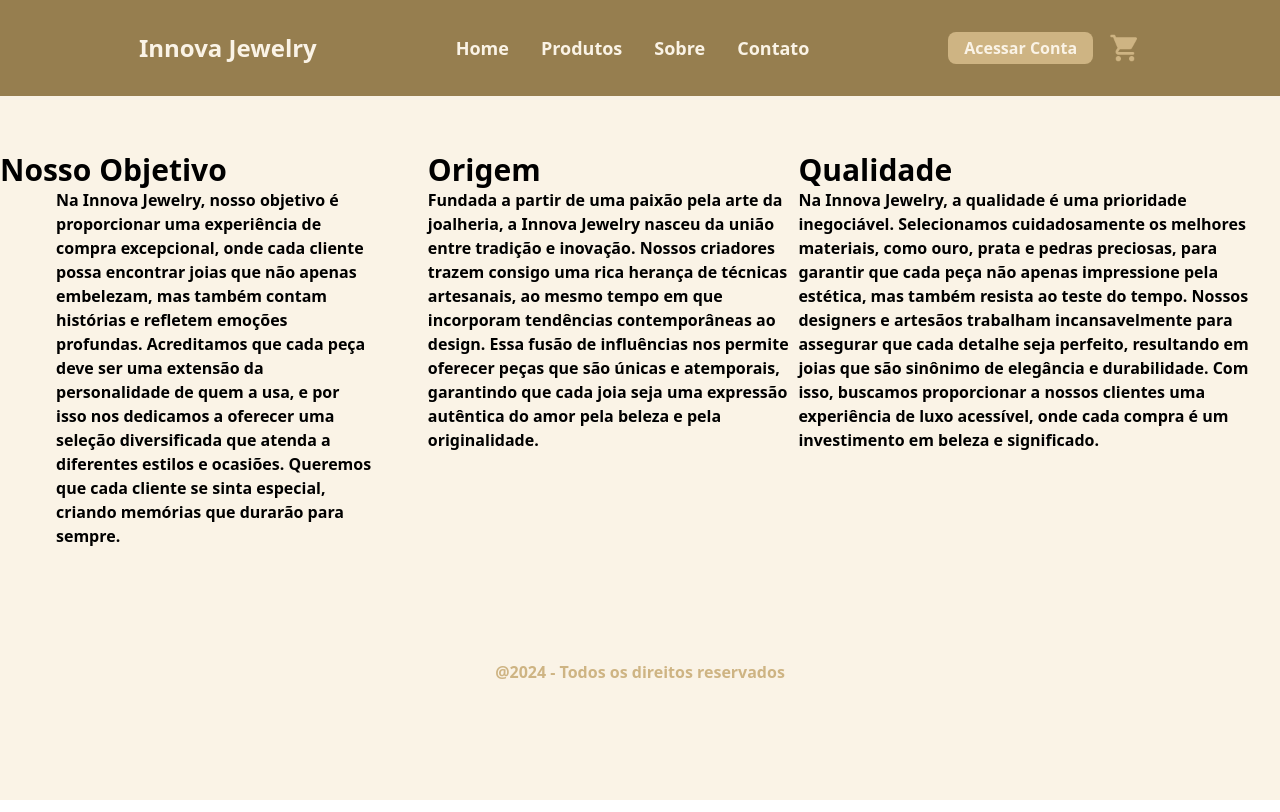
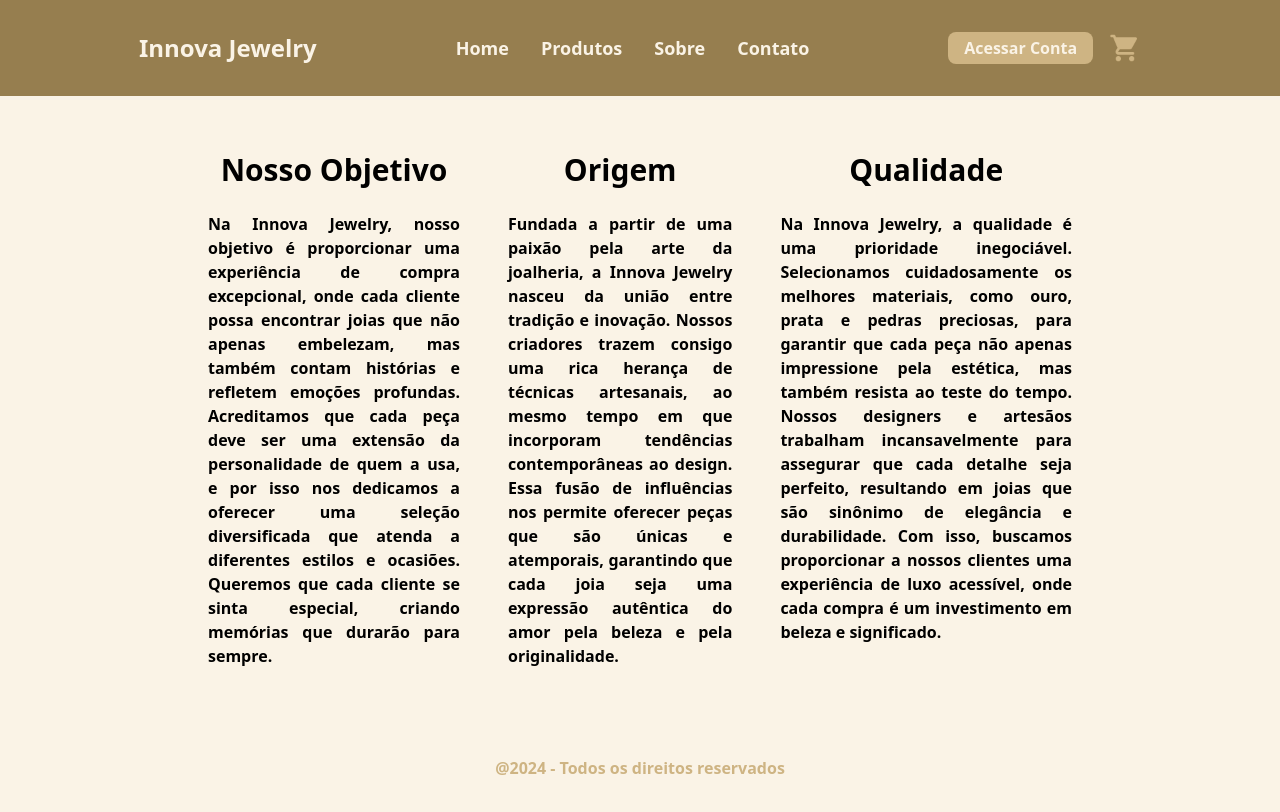
Before and after one commit to Innovation-Masters/cp-web, a React (Vite) app: page /sobre in a window 1280 px wide. Built offline with nearby package versions, Linux system fonts and the light colour scheme.

Commit message:
styles: realign elements in page 'sobre'

```diff
--- a/output.css
+++ b/output.css
@@ -992,3 +992,15 @@
   --tw-text-opacity: 1;
   color: rgb(248 250 252 / var(--tw-text-opacity)) /* #f8fafc */;
 }
+
+.text-center {
+  text-align: center;
+}
+
+.text-justify {
+  text-align: justify;
+}
+
+.gap-y-6 {
+  row-gap: 1.5rem /* 24px */;
+}
--- a/src/routes/Sobre.jsx
+++ b/src/routes/Sobre.jsx
@@ -1,29 +1,20 @@
 export default function Sobre() {
     return (
-        <main className="flex">
-            <section>
-                <div className="">
-                    <h1 className="text-3xl font-extrabold">Nosso Objetivo</h1>
-                    <p className="mx-14 font-semibold">Na Innova Jewelry, nosso objetivo é proporcionar uma experiência de compra excepcional, onde cada cliente possa encontrar joias que não apenas embelezam, mas também contam histórias e refletem emoções profundas. Acreditamos que cada peça deve ser uma extensão da personalidade de quem a usa, e por isso nos dedicamos a oferecer uma seleção diversificada que atenda a diferentes estilos e ocasiões. Queremos que cada cliente se sinta especial, criando memórias que durarão para sempre.</p>
-                    <br />
+        <main className="flex mx-52 gap-x-12">
+                <div className="flex flex-col gap-y-6">
+                    <h1 className="text-3xl font-extrabold text-center">Nosso Objetivo</h1>
+                    <p className="font-semibold text-justify	">Na Innova Jewelry, nosso objetivo é proporcionar uma experiência de compra excepcional, onde cada cliente possa encontrar joias que não apenas embelezam, mas também contam histórias e refletem emoções profundas. Acreditamos que cada peça deve ser uma extensão da personalidade de quem a usa, e por isso nos dedicamos a oferecer uma seleção diversificada que atenda a diferentes estilos e ocasiões. Queremos que cada cliente se sinta especial, criando memórias que durarão para sempre.</p>
                 </div>
-            </section>
 
-            <section>
-                <div>
-                    <h2 className="text-3xl font-extrabold">Origem</h2>
-                    <p className="font-semibold">Fundada a partir de uma paixão pela arte da joalheria, a Innova Jewelry nasceu da união entre tradição e inovação. Nossos criadores trazem consigo uma rica herança de técnicas artesanais, ao mesmo tempo em que incorporam tendências contemporâneas ao design. Essa fusão de influências nos permite oferecer peças que são únicas e atemporais, garantindo que cada joia seja uma expressão autêntica do amor pela beleza e pela originalidade.</p>
-                    <br />
+                <div className="flex flex-col gap-y-6">
+                    <h2 className="text-3xl font-extrabold text-center">Origem</h2>
+                    <p className="font-semibold text-justify">Fundada a partir de uma paixão pela arte da joalheria, a Innova Jewelry nasceu da união entre tradição e inovação. Nossos criadores trazem consigo uma rica herança de técnicas artesanais, ao mesmo tempo em que incorporam tendências contemporâneas ao design. Essa fusão de influências nos permite oferecer peças que são únicas e atemporais, garantindo que cada joia seja uma expressão autêntica do amor pela beleza e pela originalidade.</p>
                 </div>
-            </section>
 
-            <section>
-                <div>
-                    <h3 className="text-3xl font-extrabold">Qualidade</h3>
-                    <p className="font-semibold">Na Innova Jewelry, a qualidade é uma prioridade inegociável. Selecionamos cuidadosamente os melhores materiais, como ouro, prata e pedras preciosas, para garantir que cada peça não apenas impressione pela estética, mas também resista ao teste do tempo. Nossos designers e artesãos trabalham incansavelmente para assegurar que cada detalhe seja perfeito, resultando em joias que são sinônimo de elegância e durabilidade. Com isso, buscamos proporcionar a nossos clientes uma experiência de luxo acessível, onde cada compra é um investimento em beleza e significado.</p>
-                    <br />
+                <div className="flex flex-col gap-y-6">
+                    <h3 className="text-3xl font-extrabold text-center">Qualidade</h3>
+                    <p className="font-semibold text-justify">Na Innova Jewelry, a qualidade é uma prioridade inegociável. Selecionamos cuidadosamente os melhores materiais, como ouro, prata e pedras preciosas, para garantir que cada peça não apenas impressione pela estética, mas também resista ao teste do tempo. Nossos designers e artesãos trabalham incansavelmente para assegurar que cada detalhe seja perfeito, resultando em joias que são sinônimo de elegância e durabilidade. Com isso, buscamos proporcionar a nossos clientes uma experiência de luxo acessível, onde cada compra é um investimento em beleza e significado.</p>
                 </div>
-            </section>
         </main>
     )
 }
```
